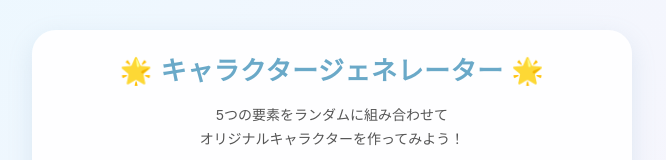
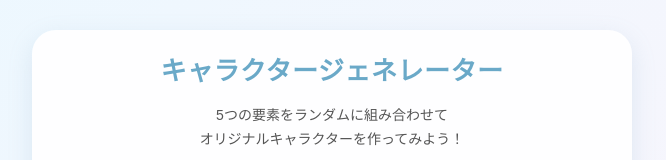
Before and after one commit to farfalle-pasta/character-generator, a plain HTML site: page index.html in a window 1280 px wide. Shown: the top 160 px of the page, without its empty margins (308-974 px from the left). Drawn offline with Linux system fonts and the light colour scheme.

Commit message:
Update title in index.html to remove emoji
Removed emoji from the title in index.html

```diff
--- a/index.html
+++ b/index.html
@@ -100,7 +100,7 @@
 
 <div class="container">
 
-    <h1>🌟 キャラクタージェネレーター 🌟</h1>
+    <h1>キャラクタージェネレーター</h1>
 
     <div class="description">
         5つの要素をランダムに組み合わせて<br>
```
